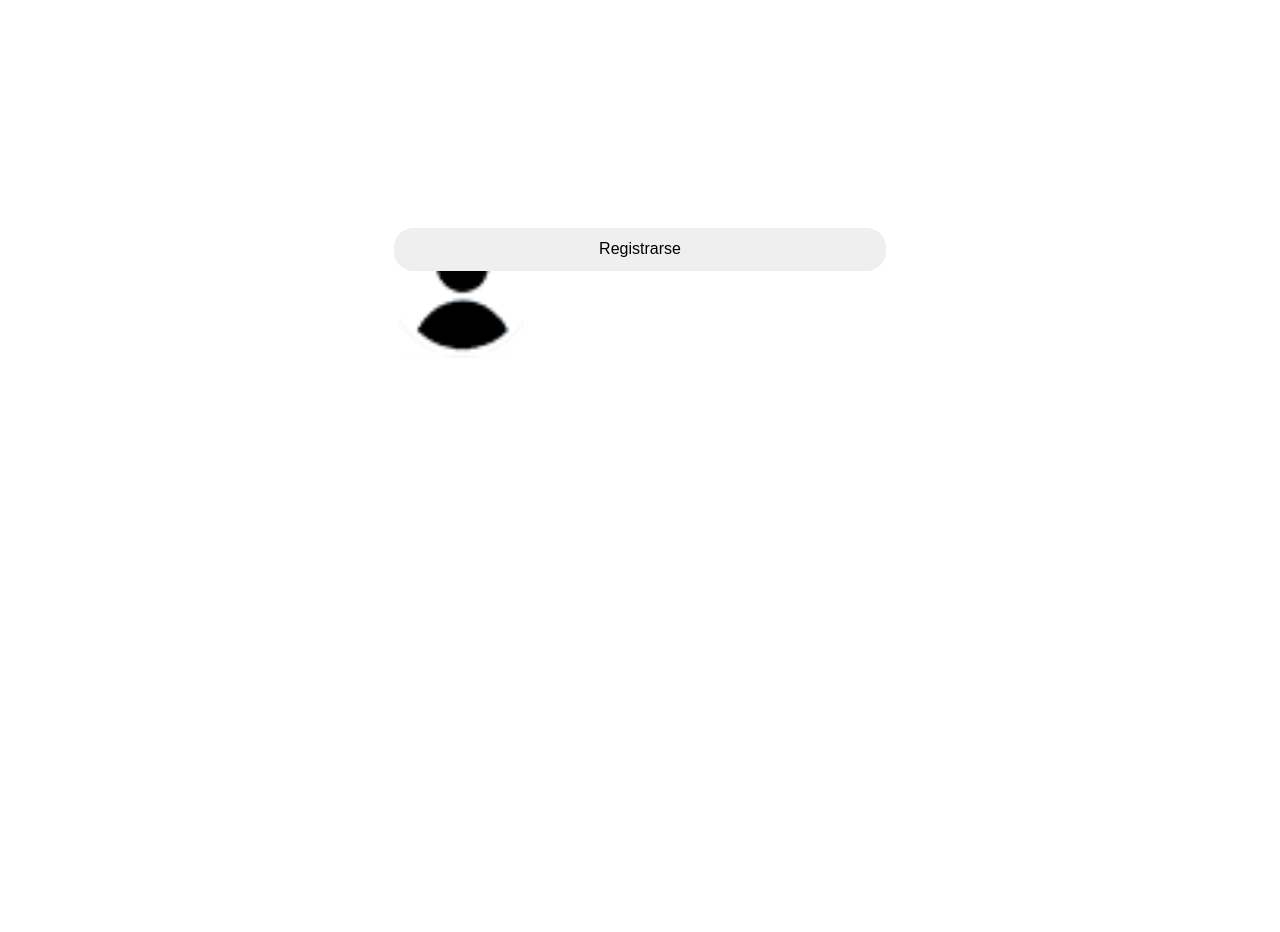
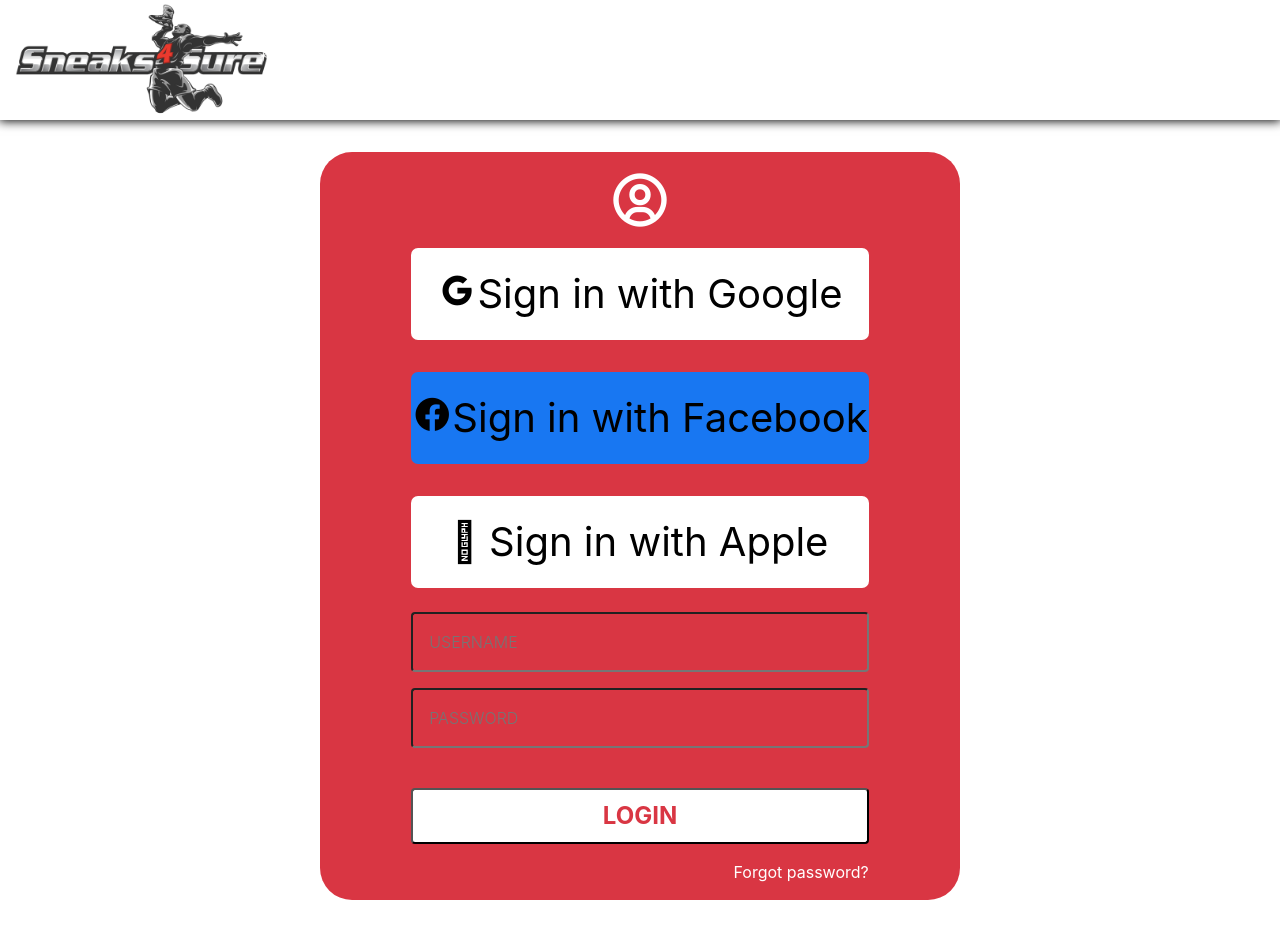
Before and after one commit to JoaquinJPB/DAW1, a PHP site: page /login.html in a window 1280 px wide. Before the commit the page ends 353 px from the top, so only its background shows below. Run offline with PHP 8.4, Linux system fonts and the light colour scheme; some libraries are stand-ins or nearby versions.

Commit message:
Login structure + CSS

```diff
--- /dev/null
+++ b/login.css
@@ -0,0 +1,88 @@
+@import url('https://fonts.googleapis.com/css2?family=Merriweather+Sans:wght@300;500;700;800&display=swap');
+
+/* ======================= LOGIN ======================= */
+.header{
+    box-shadow: 0px 0px 10px 1px black;
+    height: 120px;
+}
+
+.header img {
+    height: 120px;
+}
+
+.container_login{
+    margin-top: 2rem;
+    margin-bottom: 2rem;
+    background-color: hsl(355, 68%, 53%);
+    width: 50%;
+    border-radius: 2rem;
+}
+
+.form_login{
+    display: flex;
+    flex-direction: column;
+    align-items: center;
+}
+
+.login_icon{
+    text-align: center;
+    font-size: 4rem;
+    color: white;
+    margin-top: 1rem;
+}
+
+.social_media{
+    display: flex;
+    flex-direction: column;
+    align-items: center;
+    justify-content: center;
+    width: 75%;
+}
+
+.apple,
+.google{
+    background: #fff;
+}
+
+.facebook{
+    background: #1877F2;
+}
+
+.sign-in{
+    appearance: none;
+    width: 100%;
+    padding: 1rem 0;
+    border: none;
+    font-size: 2.5rem;
+    cursor: pointer;
+    border-radius: 7px;
+    margin: 1rem;
+}
+
+.input_login{
+    background: transparent;
+    background-repeat: no-repeat;
+    color: white;
+    border-radius: .25rem;
+    width: 100%;
+    padding: 1rem;
+    font-weight: 300;
+    margin: .5rem;
+}
+
+.button_login{
+    width: 100%;
+    padding: .5rem 0;
+    background-color: white;
+    color: hsl(355, 68%, 53%);
+    font-size: 1.5rem;
+    font-weight: 700;
+    border-radius: .25rem;
+    margin-top: 2rem;
+}
+
+p {
+    color: white;
+    align-self: end;
+    margin-top: 1rem;
+}
--- a/login.html
+++ b/login.html
@@ -3,28 +3,36 @@
 
 <head>
     <meta charset="UTF-8">
-    <title>Registrarse</title>
-    <link rel="stylesheet" href="https://cdn.jsdelivr.net/npm/bootstrap@4.6.0/dist/css/bootstrap.min.css"
-        integrity="sha384-B0vP5xmATw1+K9KRQjQERJvTumQW0nPEzvF6L/Z6nronJ3oUOFUFpCjEUQouq2+l" crossorigin="anonymous">
-    <link rel="stylesheet" href="https://use.fontawesome.com/releases/v5.3.1/css/all.css"
-        integrity="sha384-mzrmE5qonljUremFsqc01SB46JvROS7bZs3IO2EmfFsd15uHvIt+Y8vEf7N7fWAU" crossorigin="anonymous">
+    <title>Log in</title>
+    <link rel="stylesheet" href="https://cdn.jsdelivr.net/npm/bootstrap@4.6.0/dist/css/bootstrap.min.css" integrity="sha384-B0vP5xmATw1+K9KRQjQERJvTumQW0nPEzvF6L/Z6nronJ3oUOFUFpCjEUQouq2+l" crossorigin="anonymous">
+    <link rel="stylesheet" href="https://use.fontawesome.com/releases/v5.3.1/css/all.css" integrity="sha384-mzrmE5qonljUremFsqc01SB46JvROS7bZs3IO2EmfFsd15uHvIt+Y8vEf7N7fWAU" crossorigin="anonymous">
     <link href='https://unpkg.com/boxicons@2.0.9/css/boxicons.min.css' rel='stylesheet'>
-    <link rel="stylesheet" href="style.css">
+    <link rel="stylesheet" href="login.css">
 </head>
 
+<header class="header">
+  <a href="index.html"><img src="DAW1_resources/Logo_Web.png" alt="Logo_Web"></a>
+</header>
+
 <body>
-  <form id='loginForm' class="my-4" name="loginForm" method='post' style="font-family: 'Arial';">
-    <label><img src='DAW1_resources/images/Login/usuario.jpg' alt="Imagen de inicio" style="width: 125px; height: 125px;"/></label>
-    <section>
-      <input id='cuenta' name='cuenta' type='text' placeholder='Usuario' value=''/>
-    </section>
-    <section>
-      <input id='clave' name='clave' type='password' placeholder='Contraseña' value=''/>
-    </section>
-    <div>
-      <input style='margin-right:10%;' type='submit' onclick='iniciarsesion(event)' value='Iniciar sesión'/>
-      <input type='button' value='Registrarse' onclick="location.href='registro.html'">
-    </div>
-  </form>
+
+  <section class="container-fluid container_login">
+    <form id='loginForm' class="form_login" name="loginForm" method='post'>
+      <i class='bx bx-user-circle login_icon'></i>
+        <div class="social_media">
+          <button class="google sign-in"><i class='bx bxl-google'></i>Sign in with Google</button>
+          <button class="facebook sign-in"><i class='bx bxl-facebook-circle'></i>Sign in with Facebook</button>
+          <button class="apple sign-in"> Sign in with Apple</button>
+          <input type="text" id="login" class="input_login" name="username" placeholder="USERNAME">
+          <input type="text" id="password" class="input_login" name="password" placeholder="PASSWORD">
+          <input type="submit" class="button_login" value="LOGIN">
+          <p>Forgot password?</p>
+        </div>
+      </form>
+  </section>
+
+  <script src="https://code.jquery.com/jquery-3.5.1.slim.min.js" integrity="sha384-DfXdz2htPH0lsSSs5nCTpuj/zy4C+OGpamoFVy38MVBnE+IbbVYUew+OrCXaRkfj" crossorigin="anonymous"></script>
+  <script src="https://cdn.jsdelivr.net/npm/bootstrap@4.6.0/dist/js/bootstrap.bundle.min.js" integrity="sha384-Piv4xVNRyMGpqkS2by6br4gNJ7DXjqk09RmUpJ8jgGtD7zP9yug3goQfGII0yAns" crossorigin="anonymous"></script>
+  <script type="text/javascript" src="https://appleid.cdn-apple.com/appleauth/static/jsapi/appleid/1/en_US/appleid.auth.js"></script>
 </body>
 </html>
--- a/style.css
+++ b/style.css
@@ -40,6 +40,11 @@ body {
     display: flex;
     justify-content: space-between;
     align-items: center;
+    height: 120px;
+}
+
+.header img{
+    height: 120px;
 }
 
 .header_icons {
@@ -79,13 +84,11 @@ body {
     transform: scale(.95);
 }
 
-
-
 .nav_shop{
     height: auto;
     background-color:#464141;
     text-align: center;
-  }
+}
 
 .nav_shop ul{
     list-style: none;
@@ -122,10 +125,10 @@ body {
 .container_home {
     background-image: url(./DAW1_resources/images/bg2-web.png);
     background-size: 100% 100%;
-    height: calc(100vh - 152px);
+    height: calc(100vh - 120px);
 }
 
-/* SEARCH */
+/* ======================= SEARCH ======================= */
 
 form {
     position: relative;
```
